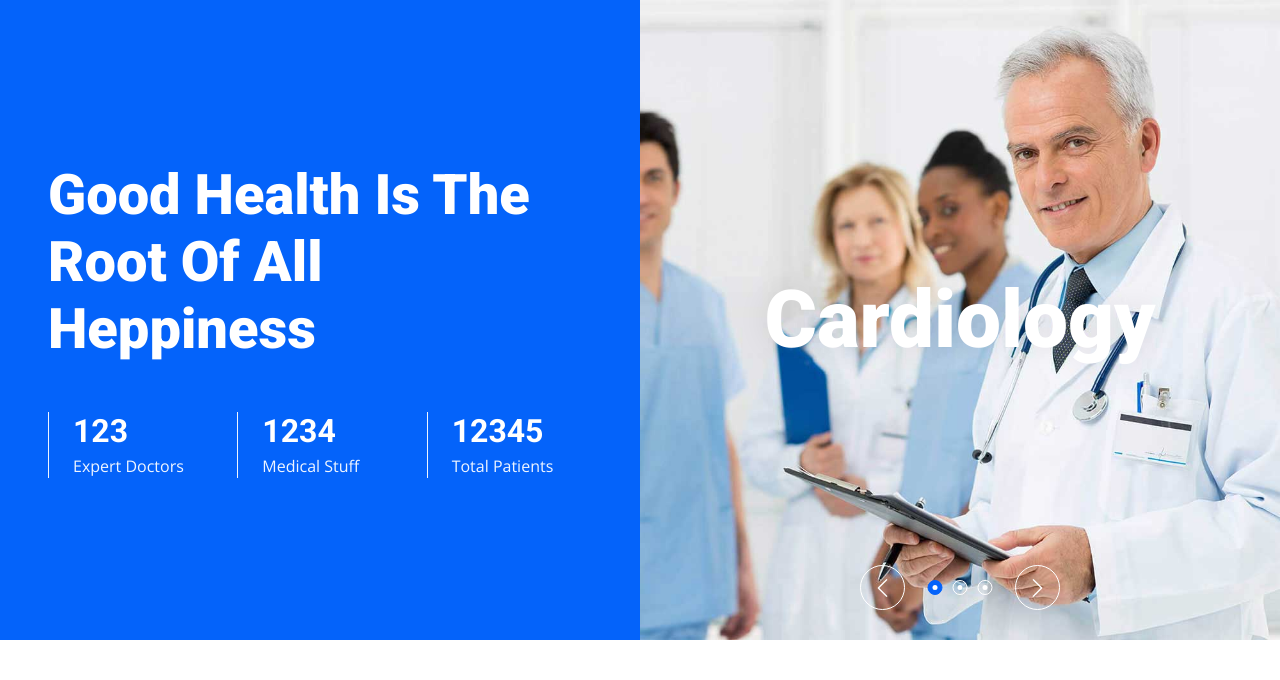
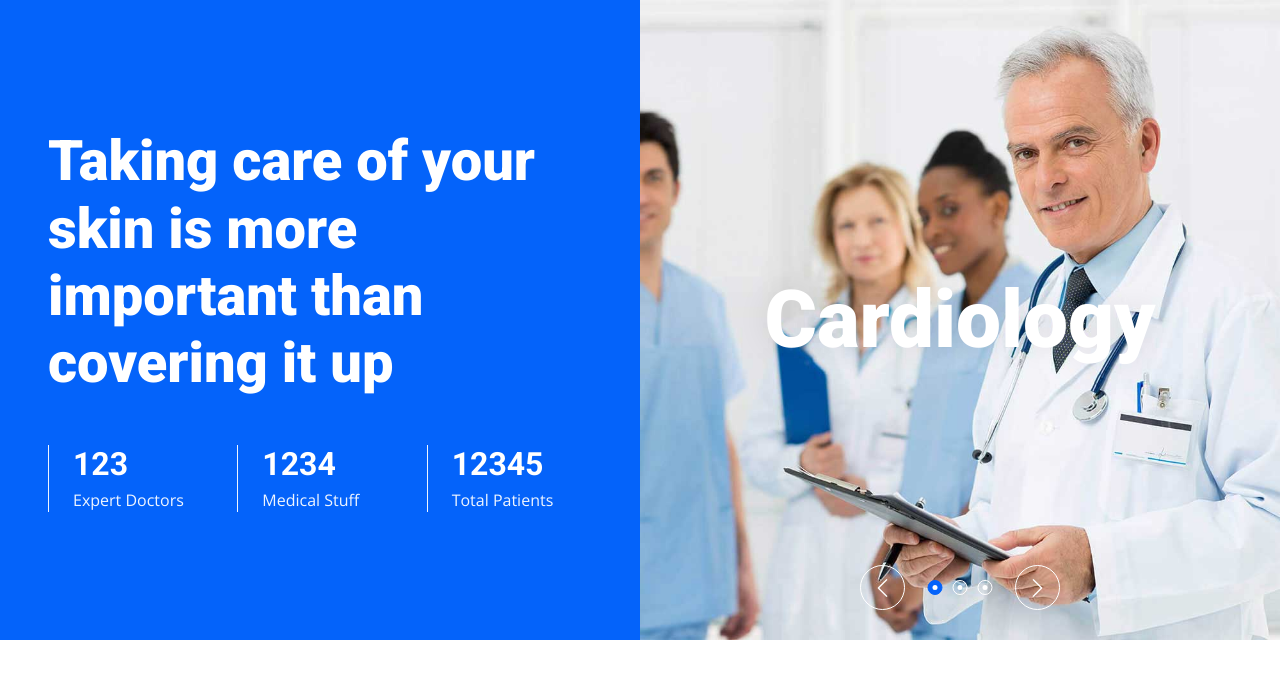
Before and after one commit to Arathy07/MainProject, a Flask app: page / in a window 1280 px wide. Shown: the part 128-808 px from the top of the page. Run offline with Flask 3, Linux system fonts and the light colour scheme; some libraries are stand-ins or nearby versions.

Commit message:
updateion

```diff
--- a/templates/home.html
+++ b/templates/home.html
@@ -4,7 +4,7 @@
     <div class="container-fluid header bg-primary p-0 mb-5">
         <div class="row g-0 align-items-center flex-column-reverse flex-lg-row">
             <div class="col-lg-6 p-5 wow fadeIn" data-wow-delay="0.1s">
-                <h1 class="display-4 text-white mb-5">Good Health Is The Root Of All Heppiness</h1>
+                <h1 class="display-4 text-white mb-5">Taking care of your skin is more important than covering it up</h1>
                 <div class="row g-4">
                     <div class="col-sm-4">
                         <div class="border-start border-light ps-4">
```
